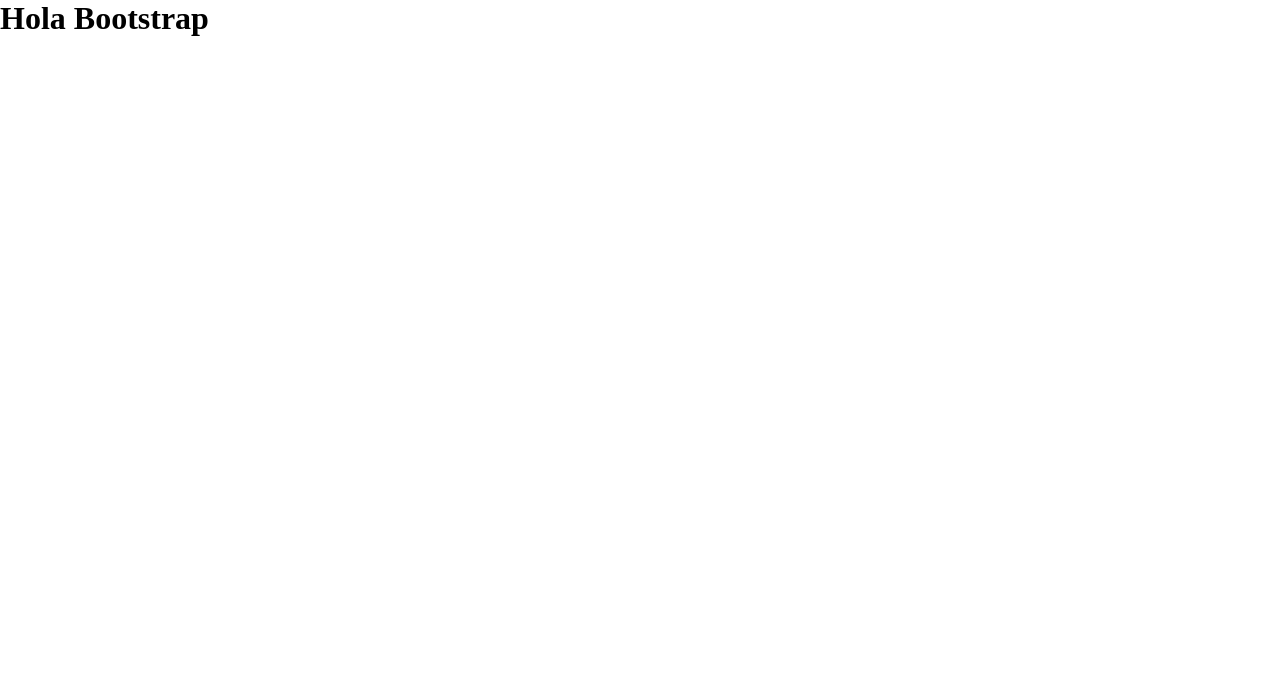
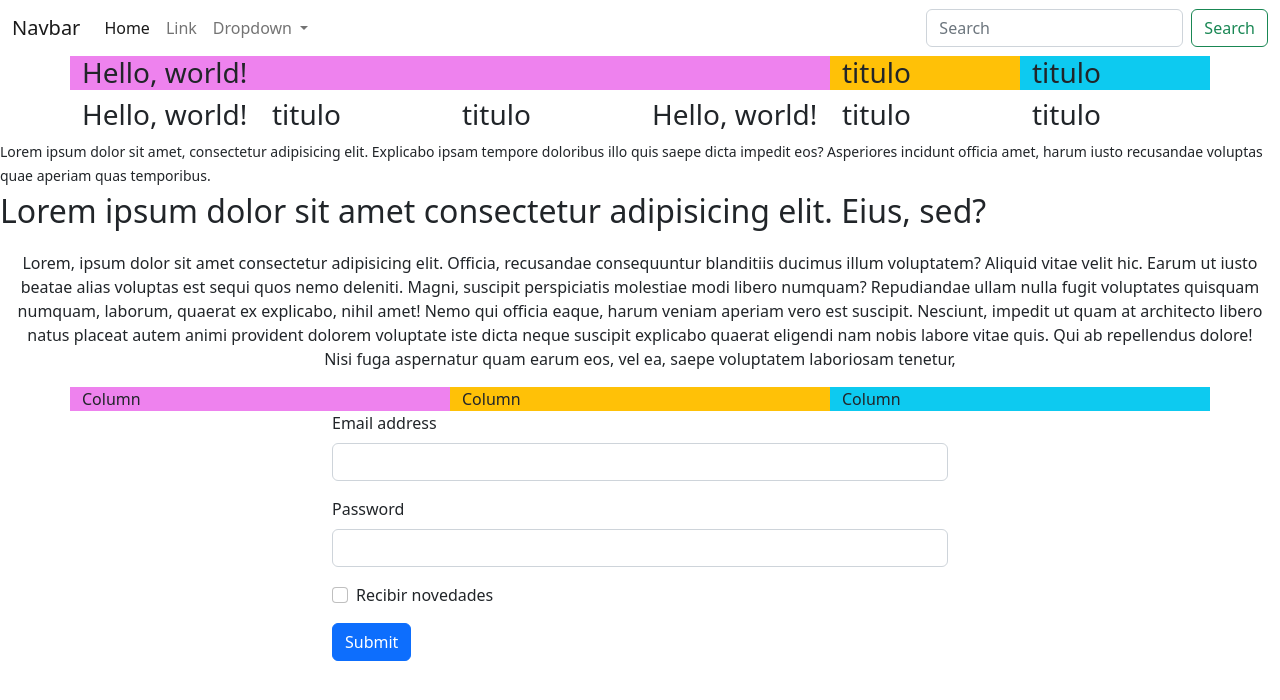
Before and after one commit to JP2193/clase11, a plain HTML site: page index.html in a window 1280 px wide. Drawn offline with nearby package versions, Linux system fonts and the light colour scheme.

Commit message:
Se agrega bootstrap

```diff
--- a/css/styles.css
+++ b/css/styles.css
@@ -1,4 +1,7 @@
-* {
-    padding: 0;
-    margin: 0;
+.lead {
+    font-size: 2rem;
 }
+
+.bg-primary {
+    background-color: violet !important;
+}
--- a/index.html
+++ b/index.html
@@ -1,16 +1,111 @@
-<!DOCTYPE html>
+<!doctype html>
 <html lang="en">
 
 <head>
-    <meta charset="UTF-8">
-    <meta http-equiv="X-UA-Compatible" content="IE=edge">
-    <meta name="viewport" content="width=device-width, initial-scale=1.0">
+    <meta charset="utf-8">
+    <meta name="viewport" content="width=device-width, initial-scale=1">
+    <title>Bootstrap demo</title>
+    <link href="https://cdn.jsdelivr.net/npm/bootstrap@5.2.0-beta1/dist/css/bootstrap.min.css" rel="stylesheet" integrity="sha384-0evHe/X+R7YkIZDRvuzKMRqM+OrBnVFBL6DOitfPri4tjfHxaWutUpFmBp4vmVor" crossorigin="anonymous">
     <link rel="stylesheet" href="/css/styles.css">
-    <title>Hola Mundo</title>
 </head>
 
 <body>
-    <h1>Hola Bootstrap</h1>
+
+    <nav class="navbar navbar-expand-md">
+        <div class="container-fluid">
+            <a class="navbar-brand" href="#">Navbar</a>
+            <button class="navbar-toggler" type="button" data-bs-toggle="collapse" data-bs-target="#navbarSupportedContent" aria-controls="navbarSupportedContent" aria-expanded="false" aria-label="Toggle navigation">
+            <span class="navbar-toggler-icon"></span>
+          </button>
+            <div class="collapse navbar-collapse" id="navbarSupportedContent">
+                <ul class="navbar-nav me-auto mb-2 mb-lg-0">
+                    <li class="nav-item">
+                        <a class="nav-link active" aria-current="page" href="#">Home</a>
+                    </li>
+                    <li class="nav-item">
+                        <a class="nav-link" href="#">Link</a>
+                    </li>
+                    <li class="nav-item dropdown">
+                        <a class="nav-link dropdown-toggle" href="#" id="navbarDropdown" role="button" data-bs-toggle="dropdown" aria-expanded="false">
+                  Dropdown
+                </a>
+                        <ul class="dropdown-menu" aria-labelledby="navbarDropdown">
+                            <li><a class="dropdown-item" href="#">Action</a></li>
+                            <li><a class="dropdown-item" href="#">Another action</a></li>
+                            <li>
+                                <hr class="dropdown-divider">
+                            </li>
+                            <li><a class="dropdown-item" href="#">Something else here</a></li>
+                        </ul>
+                    </li>
+                </ul>
+                <form class="d-flex" role="search">
+                    <input class="form-control me-2" type="search" placeholder="Search" aria-label="Search">
+                    <button class="btn btn-outline-success" type="submit">Search</button>
+                </form>
+            </div>
+        </div>
+    </nav>
+    <div class="container">
+        <div class="row">
+            <h3 class="col-4 col-xl-8 col-md-1 bg-primary">Hello, world!</h3>
+            <h3 class="col-4 col-xl-2 col-md-9 bg-warning">titulo</h3>
+            <h3 class="col-4 col-xl-2 col-md-2 bg-info">titulo</h3>
+        </div>
+        <div class="row">
+            <h3 class="col-2">Hello, world!</h3>
+            <h3 class="col-2">titulo</h3>
+            <h3 class="col-2">titulo</h3>
+            <h3 class="col-2">Hello, world!</h3>
+            <h3 class="col-2">titulo</h3>
+            <h3 class="col-2">titulo</h3>
+        </div>
+    </div>
+
+
+    <small>Lorem ipsum dolor sit amet, consectetur adipisicing elit. Explicabo ipsam tempore doloribus illo quis saepe dicta impedit eos? Asperiores incidunt officia amet, harum iusto recusandae voluptas quae aperiam quas temporibus.</small>
+    <p class="lead">Lorem ipsum dolor sit amet consectetur adipisicing elit. Eius, sed?</p>
+
+    <div class="container-fluid">
+        <p class="text-center">Lorem, ipsum dolor sit amet consectetur adipisicing elit. Officia, recusandae consequuntur blanditiis ducimus illum voluptatem? Aliquid vitae velit hic. Earum ut iusto beatae alias voluptas est sequi quos nemo deleniti. Magni, suscipit perspiciatis
+            molestiae modi libero numquam? Repudiandae ullam nulla fugit voluptates quisquam numquam, laborum, quaerat ex explicabo, nihil amet! Nemo qui officia eaque, harum veniam aperiam vero est suscipit. Nesciunt, impedit ut quam at architecto libero
+            natus placeat autem animi provident dolorem voluptate iste dicta neque suscipit explicabo quaerat eligendi nam nobis labore vitae quis. Qui ab repellendus dolore! Nisi fuga aspernatur quam earum eos, vel ea, saepe voluptatem laboriosam tenetur,
+        </p>
+    </div>
+    <div class="container">
+        <div class="row">
+            <div class="col bg-primary">
+                Column
+            </div>
+            <div class="col bg-warning">
+                Column
+            </div>
+            <div class="col bg-info">
+                Column
+            </div>
+        </div>
+    </div>
+
+    <div class="container w-50">
+        <form>
+            <div class="mb-3">
+                <label for="exampleInputEmail1" class="form-label">Email address</label>
+                <input type="email" class="form-control" id="exampleInputEmail1" aria-describedby="emailHelp">
+            </div>
+            <div class="mb-3">
+                <label for="exampleInputPassword1" class="form-label">Password</label>
+                <input type="password" class="form-control" id="exampleInputPassword1">
+            </div>
+            <div class="mb-3 form-check">
+                <input type="checkbox" class="form-check-input" id="exampleCheck1">
+                <label class="form-check-label" for="exampleCheck1">Recibir novedades</label>
+            </div>
+            <button type="submit" class="btn btn-primary">Submit</button>
+        </form>
+    </div>
+
+
+    <script src="https://cdn.jsdelivr.net/npm/bootstrap@5.2.0-beta1/dist/js/bootstrap.bundle.min.js" integrity="sha384-pprn3073KE6tl6bjs2QrFaJGz5/SUsLqktiwsUTF55Jfv3qYSDhgCecCxMW52nD2" crossorigin="anonymous"></script>
 </body>
 
 </html>
```
